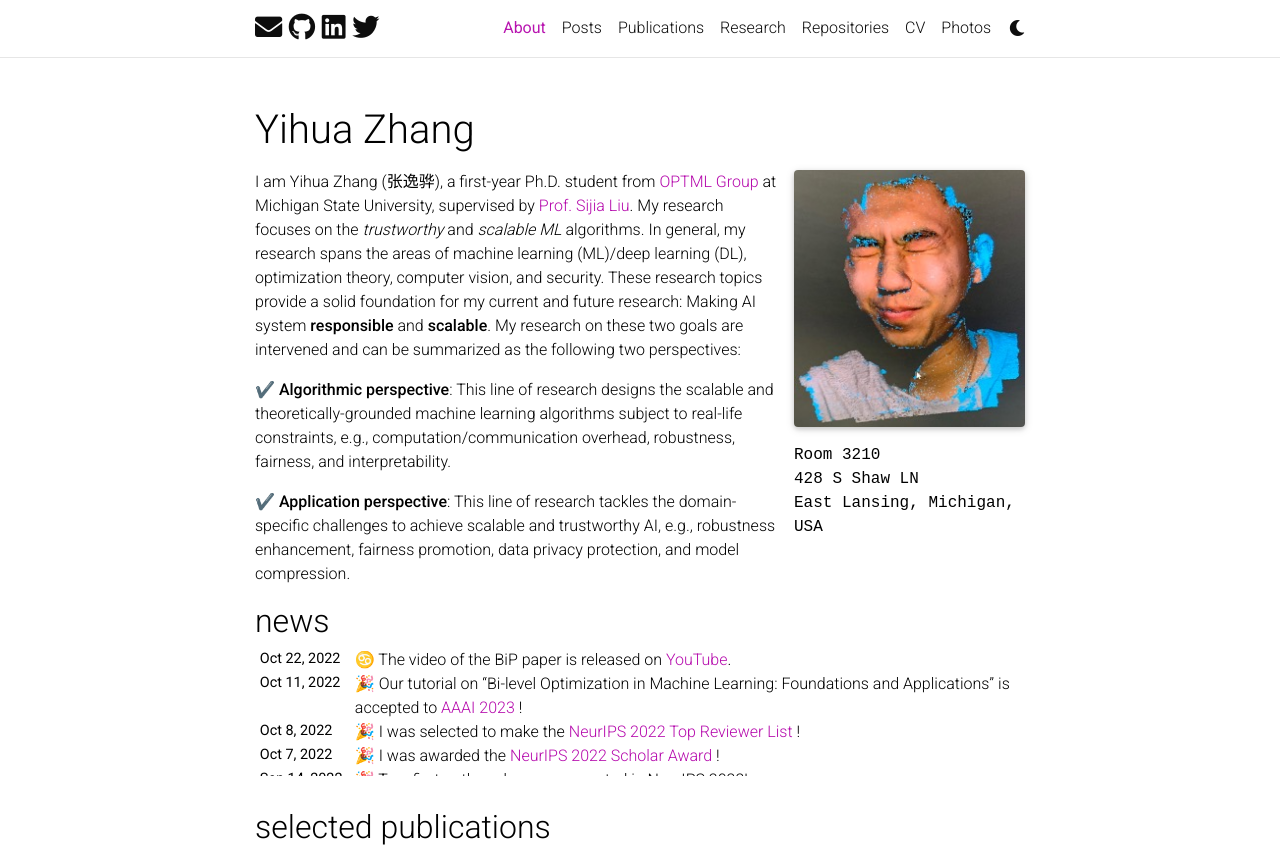
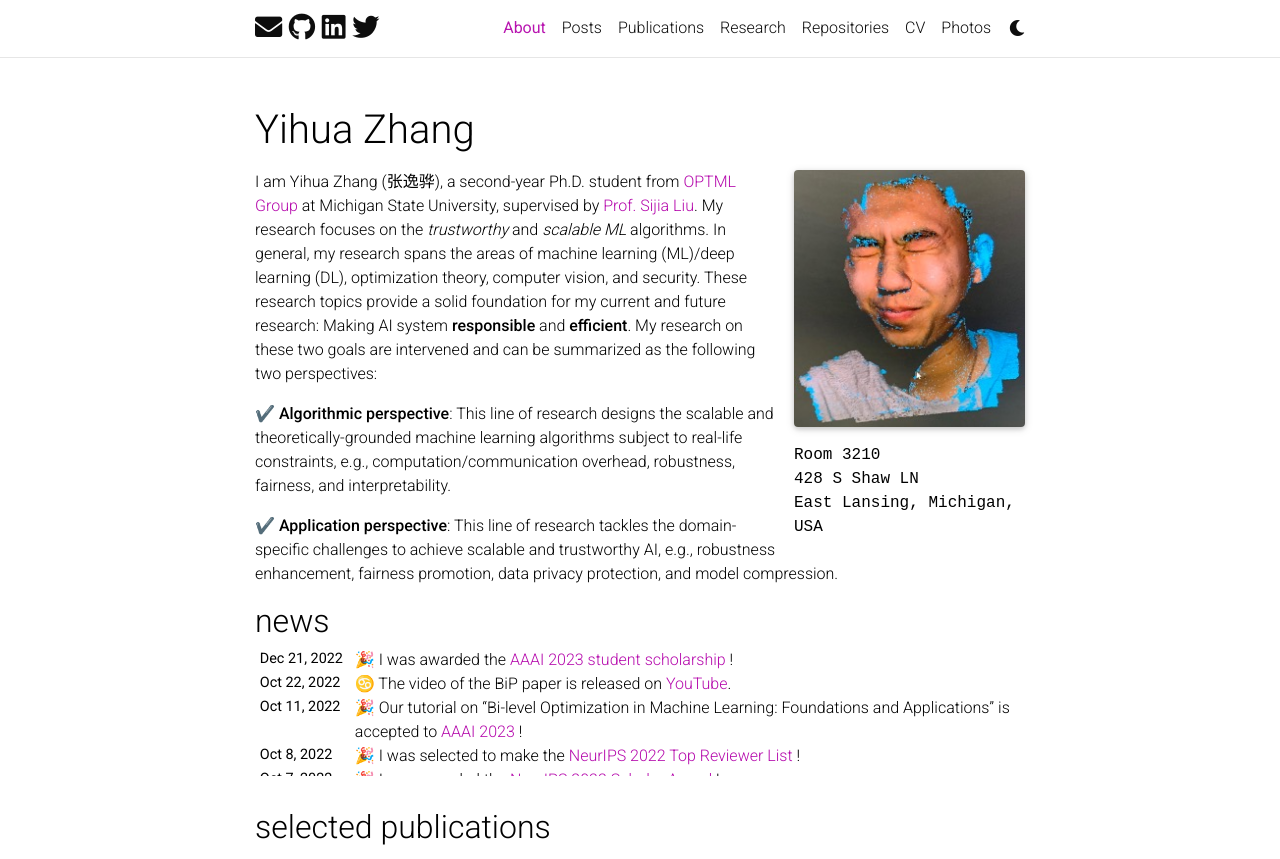
Before and after one commit to NormalUhr/yihua-zhang, a Jekyll site: the page built from _pages/about.md, in a window 1280 px wide and 1193 px high, cut to the strip 0-859 px from the top of the window. Built offline with Jekyll 4.4.1, drawn with Linux system fonts in a browser that asks for light colours; full-size pictures stand in for the smaller copies a plugin makes; emoji names are drawn with the system emoji font; comment, search, counter and statistics services are not loaded; a style sheet for code colours, icons or effects is not loaded.

Commit message:
update news and about

```diff
--- a/_pages/about.md
+++ b/_pages/about.md
@@ -21,7 +21,7 @@ selected_papers: true # includes a list of papers marked as "selected={true}"
 social: true  # includes social icons at the bottom of the page
 ---
 
-I am Yihua Zhang (张逸骅), a first-year Ph.D. student from [OPTML Group](https://www.optml-group.com/) at Michigan State University, supervised by [Prof. Sijia Liu](https://lsjxjtu.github.io/). My research focuses on the *trustworthy* and *scalable ML* algorithms. In general, my research spans the areas of machine learning (ML)/deep learning (DL), optimization theory, computer vision, and security. These research topics provide a solid foundation for my current and future research: Making AI system **responsible** and **scalable**. My research on these two goals are intervened and can be summarized as the following two
+I am Yihua Zhang (张逸骅), a second-year Ph.D. student from [OPTML Group](https://www.optml-group.com/) at Michigan State University, supervised by [Prof. Sijia Liu](https://lsjxjtu.github.io/). My research focuses on the *trustworthy* and *scalable ML* algorithms. In general, my research spans the areas of machine learning (ML)/deep learning (DL), optimization theory, computer vision, and security. These research topics provide a solid foundation for my current and future research: Making AI system **responsible** and **efficient**. My research on these two goals are intervened and can be summarized as the following two
 perspectives:
 
 :heavy_check_mark: **Algorithmic perspective**: This line of research designs the scalable and theoretically-grounded machine learning algorithms subject to real-life constraints, e.g., computation/communication overhead, robustness, fairness, and interpretability.
```
Also changed, not shown: _news/AAAI23Award.md (added, +7 -0 lines), _news/NeurIPS22Award.md (+1 -1 lines).
